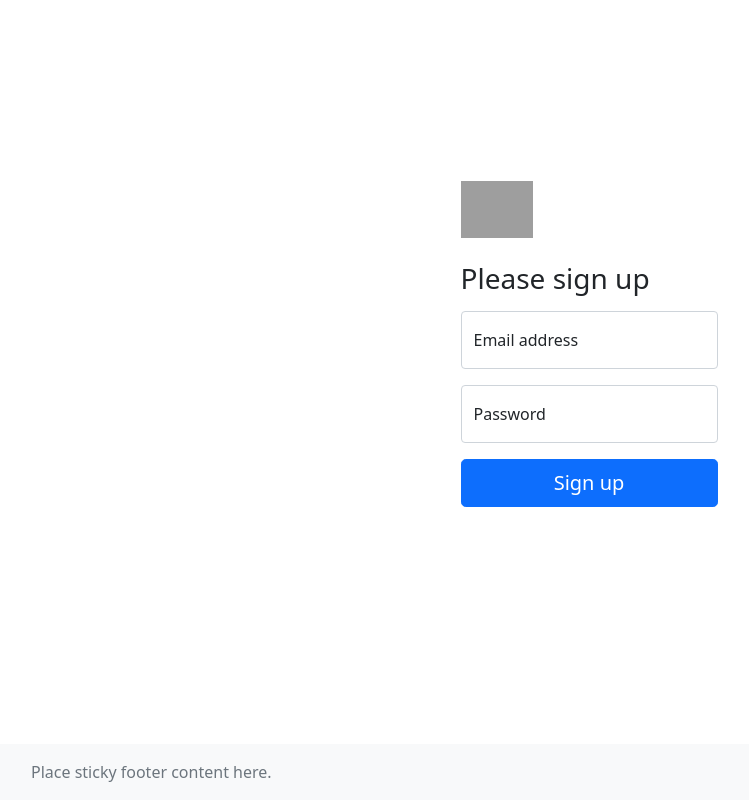
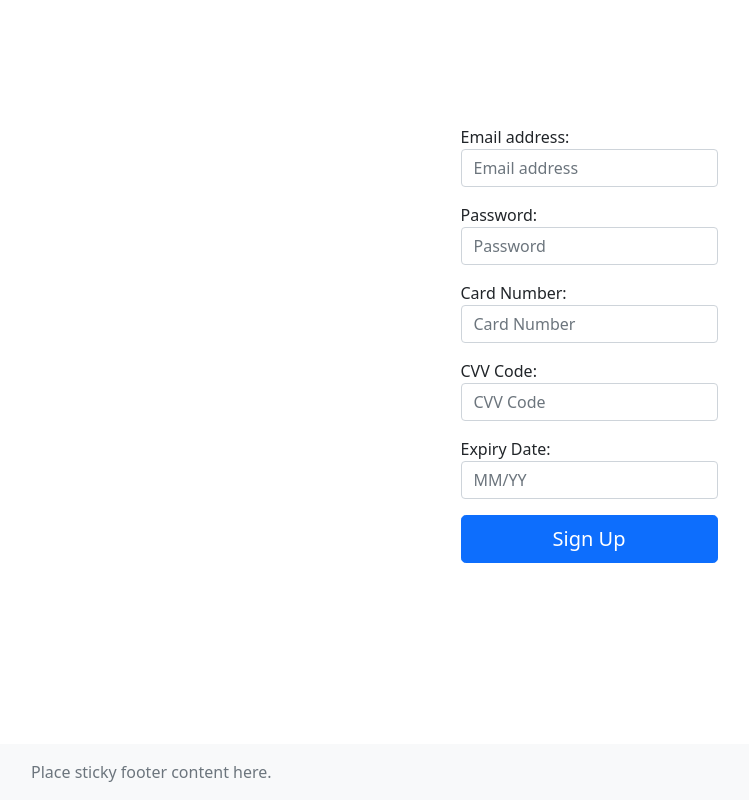
Before and after one commit to KyryloYefremov/WeatherApp, a Django app: template weatherapp/weather/templates/sign-up.html in a window 1280 px wide. Shown: the part 56-856 px from the top of the page, without its empty margins (51-800 px from the left). Run offline with Django 5.2, Linux system fonts and the light colour scheme; the template is opened without the code that fills it: values that come from a table or form of the project are taken from there, others are empty; grey boxes are pictures that could not be loaded.

Commit message:
add rendering django form

```diff
--- a/weatherapp/weather/templates/sign-up.html
+++ b/weatherapp/weather/templates/sign-up.html
@@ -3,18 +3,10 @@
 {% block content %}
 <div class="d-flex justify-content-center align-items-center vh-100">
     <div class="form-signin">
-        <form>
-            <img class="mb-4" src="https://getbootstrap.com/docs/5.0/assets/brand/bootstrap-logo.svg" alt="" width="72" height="57">
-            <h1 class="h3 mb-3 fw-normal">Please sign up</h1>
-            <div class="form-floating mb-3">
-                <input type="email" class="form-control" id="floatingInput" placeholder="name@example.com">
-                <label for="floatingInput">Email address</label>
-            </div>
-            <div class="form-floating mb-3">
-                <input type="password" class="form-control" id="floatingPassword" placeholder="Password">
-                <label for="floatingPassword">Password</label>
-            </div>
-            <button class="w-100 btn btn-lg btn-primary" type="submit">Sign up</button>
+        <form method="post">
+            {% csrf_token %}
+            {{ form.as_p }}
+            <button class="w-100 btn btn-lg btn-primary" type="submit">Sign Up</button>
         </form>
     </div>
 </div>
```
Also changed, not shown: weatherapp/weather/templates/sign-in.html (+6 -12 lines).
